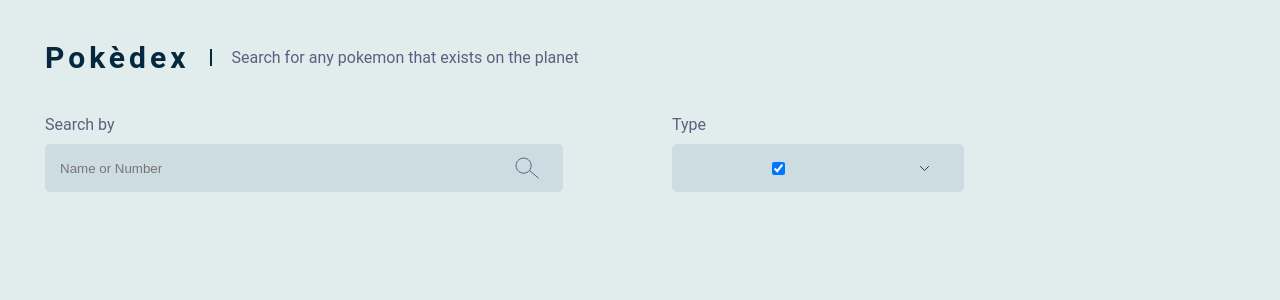
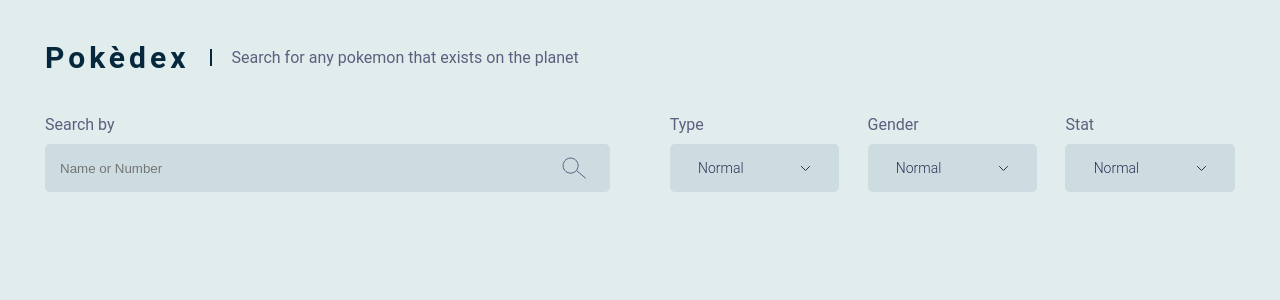
Before and after one commit to Chaithra-Pai/Pokedex-React-Project, a React (Create React App) app: page / in a window 1280 px wide. Shown: the top 300 px of the page. Built offline with nearby package versions, Linux system fonts and the light colour scheme.

Commit message:
Added Dropdown component

```diff
--- a/src/App.css
+++ b/src/App.css
@@ -4,11 +4,13 @@
 
 .searchFilter{
   display: grid;
+  grid-column-gap: 5%;
   column-gap: 5%;
   text-align: left;
+  padding: 0 45px;
 }
 
-@media only screen and (min-width: 900px){
+@media only screen and (min-width: 768px){
   .searchFilter {
       grid-template-columns: 1fr 1fr;
   }
@@ -18,5 +20,6 @@
 @media only screen and (max-width: 768px){
   .searchFilter {
       grid-template-columns: 2fr 1fr;
+      padding: 0 15px;
   }
 }
--- a/src/components/Button/Button.css
+++ b/src/components/Button/Button.css
@@ -4,6 +4,6 @@
 
 @media only screen and (max-width: 768px){
     .filterButtonMobile{
-      display: grid;
+      display: block;
     }
 }
--- a/src/components/SearchBar/SearchBar.css
+++ b/src/components/SearchBar/SearchBar.css
@@ -1,7 +1,3 @@
-.search{
-    padding: 0 45px;
-}
-
 .searchLabel{
     font-family: 'Roboto';
     color: #5d5f7e;
@@ -39,10 +35,6 @@
 }
 
 @media only screen and (max-width: 768px) {
-    .search{
-        padding: 0 15px;
-    }
-
     .searchLabel{
         display: none;
     }
--- /dev/null
+++ b/src/components/Select/CustomSelectContainer.css
@@ -0,0 +1,13 @@
+.filterButtonDesktop{
+    display: grid;
+    grid-template-columns: 1fr 1fr 1fr;
+  grid-column-gap: 5%;
+
+}
+
+
+@media only screen and (max-width: 768px){
+    .filterButtonDesktop{
+      display: none;
+    }
+}
--- a/src/components/Select/CustomSelectContainer.js
+++ b/src/components/Select/CustomSelectContainer.js
@@ -1,12 +1,14 @@
 import React from 'react'
 import SelectCustom from './SelectCustom'
 import colourOptions from '../../sampleData.js'
+import './CustomSelectContainer.css'
 
 const CustomSelectContainer = () => {
   return (
-    <div>
-        <SelectCustom options={colourOptions}/>
-
+    <div className='filterButtonDesktop'>
+        <SelectCustom options={colourOptions} label='Type'/>
+        <SelectCustom options={colourOptions} label='Gender'/>
+        <SelectCustom options={colourOptions} label='Stat'/>
     </div>
   )
 }
--- a/src/components/Select/SelectCustom.css
+++ b/src/components/Select/SelectCustom.css
@@ -1,5 +1,6 @@
-.filterDesktop{
-    display: none;
+.selectContainer{
+    max-width: 200px;
+    cursor: pointer;
 }
 
 .selectLabel{
@@ -8,41 +9,67 @@
     padding-bottom: 10px;
 }
 
-.selectDropdown{
+.selectDropdownContainer{
     display: flex;
+    flex-direction: row;
+    align-items: center;
+    justify-content: space-around;
+    border-radius: 5px;
+    color: #000;
+    width: 100%;
+    height: 48px;
 }
 
-.dropdownLabel{
-    display: grid;
-    border: none;
-    border-radius: 5px 0 0 5px;
-    background-color: #cddce1;
-    color: #000;
-    width: 30%;
-    height: 48px;
-    padding: 0 15px;
+.customSelectLabel{
+    display: flex;
+    flex-direction: row;
     align-items: center;
-    justify-content: center;
+    justify-content: space-around;
+    font-weight: 300;
+    width: 100%;
 }
 
-.downArrowIcon {
-    background-color: #cddce1;
-    border-radius: 5px;
-    border-bottom-left-radius: 0;
-    border-top-left-radius: 0;
-    display: grid;
-    height: 48px;
-    padding: 0 15px;
-    place-items: center;
-    width: 50px;
+.containerLabel{
+    font-family: 'Roboto';
+    color: #2e3156;
+    font-size: 14px;
+    font-weight: 300;
+    text-transform: capitalize;
 }
 
-.icon{
-    background-color: #cddce1;
+.dropdownOptionsContainer{
+    display: flex;
+    justify-content: flex-start;
+    flex-direction: column;
+    background-color: #fff;
+    border-radius: 5px;
+    max-height: 200px;
+    height: 100%;
+    overflow: scroll;
+    margin-top: 3px;
+    padding: 5px;
 }
 
-@media only screen and (min-width: 768px){
-    .filterDesktop{
-      display: grid;
-    }
+.filterLists{
+    display: flex;
+    flex-direction: row;
+    align-items: center;
+    justify-content: flex-start;
+    background-color: #fff;
 }
+
+.filterCheckbox{
+    background-color: #fff;
+    margin: 8px;
+}
+
+.filterLabel{
+    font-family: 'Roboto';
+    background-color: #fff;
+    color: #2e3156;
+}
+
+.customHorizontalLine{
+    border: 0.1px solid #5d5f7e80;
+    margin: 2px;
+}
--- a/src/components/Select/SelectCustom.js
+++ b/src/components/Select/SelectCustom.js
@@ -1,23 +1,49 @@
-import React from 'react'
+import React, { useState } from 'react'
 import { ReactComponent as ArrowIcon  } from '../../assets/icons/downArrow_icon.svg'
 import './SelectCustom.css'
-import colourOptions from '../../sampleData.js'
-
 
 const SelectCustom = (props) => {
+    const options = props.options
+    const [expanded,setExpanded] = useState(false);
 
+    const customStyle = {
+        backgroundColor: expanded ? '#fff' : '#cddce1'
+    }
 
     return (
-        <div className='filterDesktop'>
-            <div className='selectLabel'><p>Type</p></div>
-            <div className='selectDropdown'>
-                <div className='dropdownLabel'>
-                    <input type='checkbox' className='customInput' checked={true} />
-                </div>
-                <div className='downArrowIcon'>
-                    <ArrowIcon className='icon'></ArrowIcon>
+        <div className='selectContainer'>
+            <div className='selectLabel'><p>{props.label}</p></div>
+            <div style={customStyle} className='selectDropdownContainer'
+            >
+                <div className='customSelectLabel' style={customStyle}>
+                    <div className='containerLabel' style={customStyle}>Normal</div>
+                    <ArrowIcon className='icon'style={customStyle} />
                 </div>
             </div>
+
+            {   expanded && (
+                    <div className='dropdownOptionsContainer'>
+                        {
+                            options.map((item,index) => (
+                                <>
+                                <div className='filterLists'>
+                                    <input
+                                        type='checkbox'
+                                        id={item.value}
+                                        className='filterCheckbox'
+                                    />
+                                    <label htmlFor={item.value} className='filterLabel'>
+                                        {item.label.toUpperCase()}
+                                    </label>
+                                </div>
+                                <hr className='customHorizontalLine'/>
+                                </>
+                            ))
+                        }
+
+                </div>
+                )
+            }
         </div>
     )
 }
```
